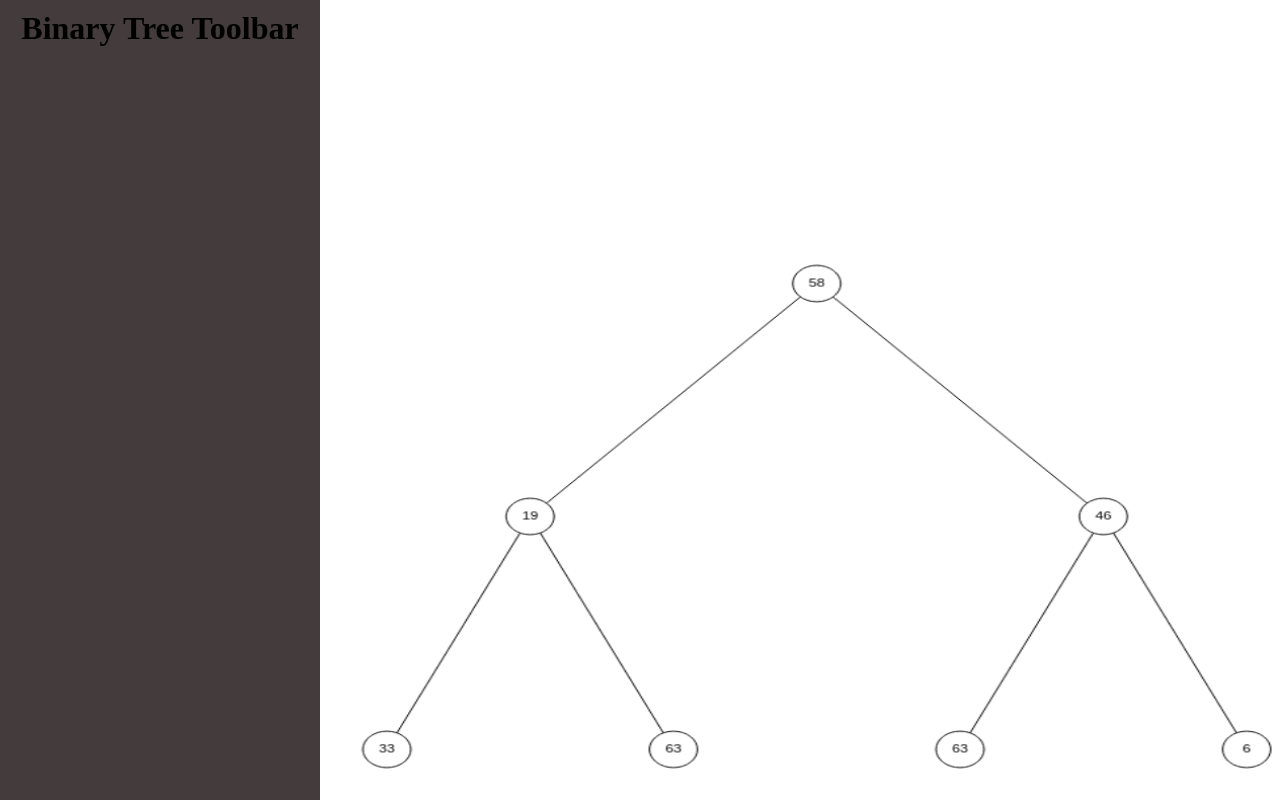
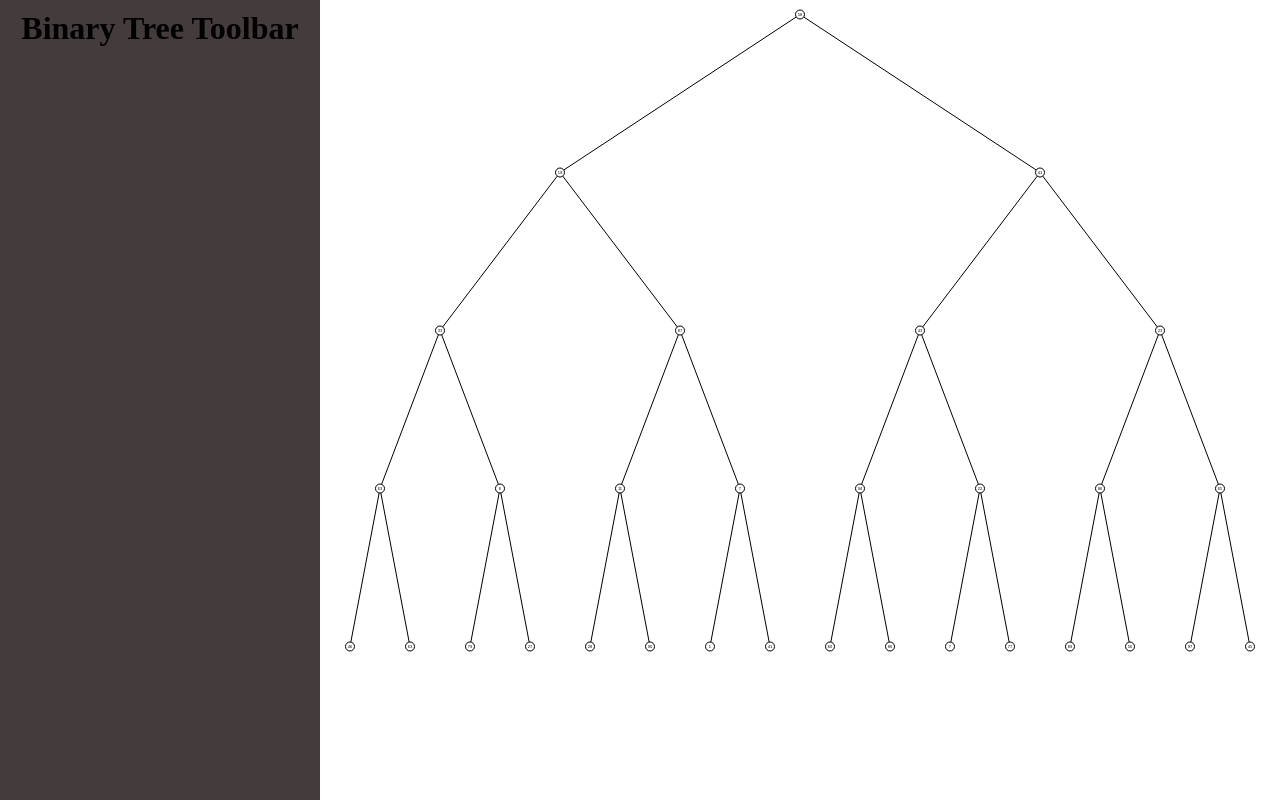
Before and after one commit to kennyhml/visual-algorithm, a Django app: template binary_tree/templates/home.html in a window 1280 px wide. Run offline with Django 3.2, Linux system fonts and the light colour scheme; the template is opened without the code that fills it, so the values that code supplies are empty.

Commit message:
fixed centering

```diff
--- a/binary_tree/templates/home.html
+++ b/binary_tree/templates/home.html
@@ -9,8 +9,6 @@
             position: fixed;
             left: 320px;
             margin: 0px;
-            height: 100vh;
-            width: 100vw
         }
         body {
             margin: 0px;
--- a/static/js/canvas.js
+++ b/static/js/canvas.js
@@ -1,6 +1,6 @@
 var canvas = document.querySelector('canvas');
 
-canvas.width = window.innerWidth - 322;
+canvas.width = window.innerWidth - 320;
 canvas.height = window.innerHeight - 10;
 
 var context = canvas.getContext("2d")
@@ -25,7 +25,7 @@ function generateRandomBinaryTree(depth) {
   }
 
 // Example usage:
-const randomDepth = 3; // Specify the depth of the random tree
+const randomDepth = 5; // Specify the depth of the random tree
 var rootNode = generateRandomBinaryTree(randomDepth);
 
 
--- a/static/js/tree/binary_tree.js
+++ b/static/js/tree/binary_tree.js
@@ -2,7 +2,6 @@
 import { TreeNode } from "./tree_node.js";
 
 const scaleFactor = 0.075;
-const padding = 50;
 
 /**
  * Represents a binary tree on the canvas.
@@ -136,8 +135,6 @@ export class BinaryTree {
      * @param {TreeNode} node - The tree node to draw on the canvas.
      */
     drawNode(node) {
-        console.log(`Drawing node ${node.value} at ${node.x} ${node.y}`);
-
         // Draw the circle where with our computed radious around the nodes' position
         this.context.beginPath();
         this.context.arc(node.x, node.y, this.radius, 0, Math.PI * 2);
@@ -145,7 +142,7 @@ export class BinaryTree {
 
         // TODO: Scale the size of the text with the node size
         const text = node.value.toString();
-        const fontSize = 6 * (this.radius / 10);
+        const fontSize = 9 * (this.radius / 10);
 
         this.context.font = `${fontSize}px Arial`;
         this.context.fillStyle = 'black';
@@ -159,8 +156,6 @@ export class BinaryTree {
      * @param {TreeNode} node - The node to connect to it's children
      */
     connectNode(node) {
-        console.log(`Connecting node ${node.value} to it's children.`)
-
         for (let child of [node.left, node.right]) {
             if (child == null) { return; };
 
@@ -188,20 +183,22 @@ export class BinaryTree {
         console.log("Levels to draw:", levels);
 
         const nodes = levels[0].length;
-        console.log(`Constructing lowermost level with ${nodes} nodes..`);
 
         // Compute the spacings and centers so we can space the nodes properly
-        const center = (this.canvas.width) / 2;
-        const horizontalSpacing = (this.canvas.width - padding * 2) / nodes;
-        const verticalSpacing = (this.canvas.height - padding * 2) / this.height;
+        const center = this.canvas.width / 2;
+        const horizontalSpacing = (this.canvas.width) / nodes;
+        const verticalSpacing = (this.canvas.height) / this.height;
 
         console.log(`Horizontal space: ${horizontalSpacing}, vertical space: ${verticalSpacing}.`);
 
         // We know how much space we need per level (verticalSpacing), and we know
         // how many levels we have, so we can calculate the y-position of the final level that way
-        const startY = (verticalSpacing * levels.length) + padding;
-        // We know that the middle node of our bottom most level must be at the center
-        const startX = center - (horizontalSpacing * (nodes / 2));
+        const startY = this.radius + 10 + (verticalSpacing * (levels.length - 1));
+
+        // We must make sure that the center of the row is at the center of the canvas
+        // Taking uneven and even levels into consideration.
+        const factor = nodes % 2 == 0 ? Math.floor(nodes / 2) - 0.5 : nodes / 2;
+        const startX = center - horizontalSpacing * factor;
 
         for (let i = 0; i < levels.length; i++) {
             let y = startY - verticalSpacing * i;
```
